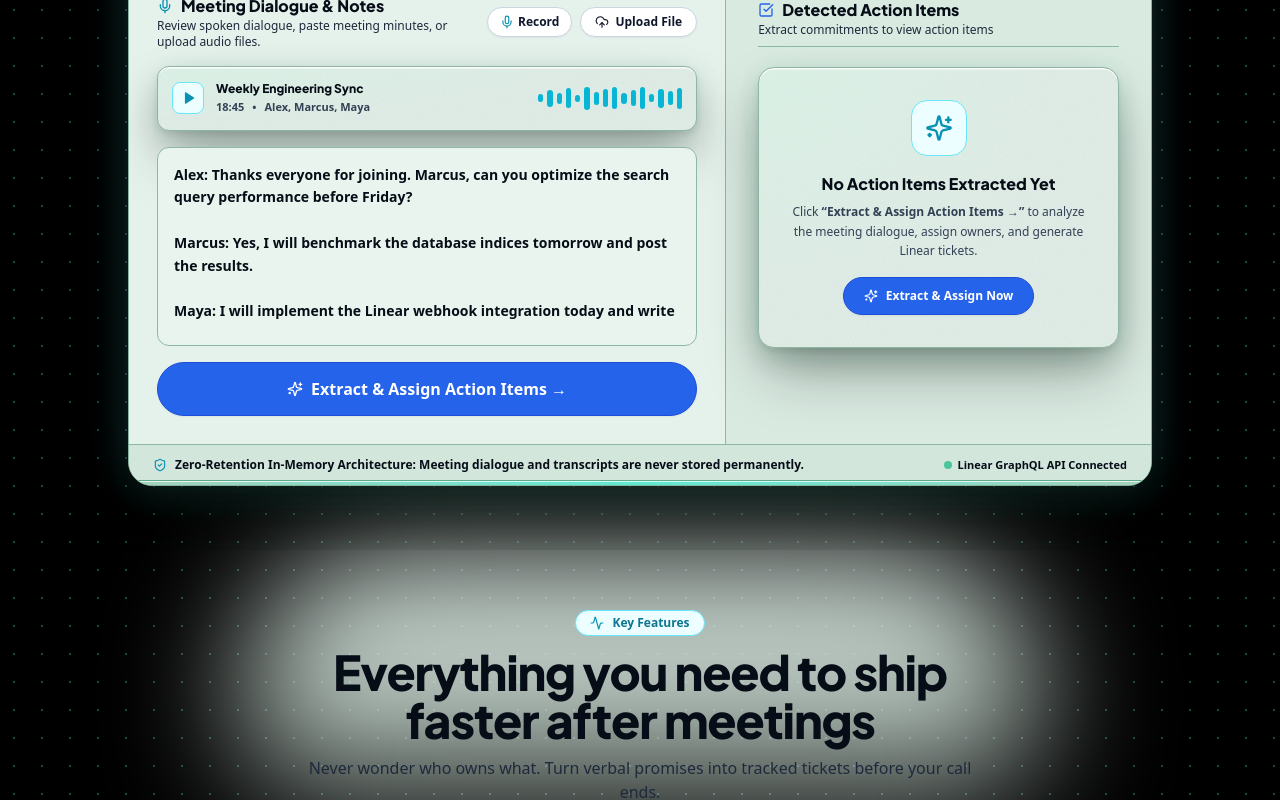
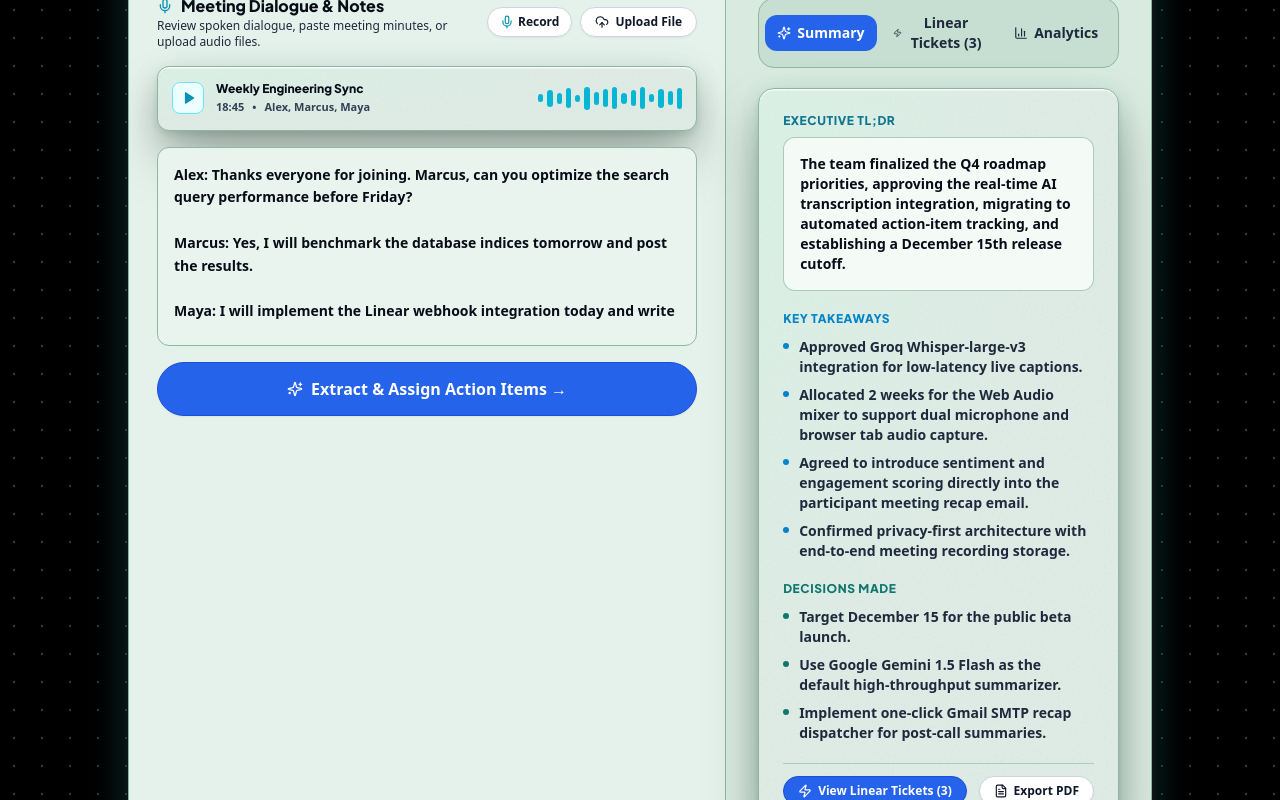
Before and after one commit to TANISHQDAS/Meethub, a Next.js app: page / in a window 1280 px wide. Shown: the part 900-1700 px from the top of the page. Built offline with nearby package versions, Linux system fonts and the light colour scheme.

Commit message:
feat: remove Workspace references and add tabbed right pipeline panel with Summary, Linear Tickets, and Analytics

```diff
--- a/src/app/page.tsx
+++ b/src/app/page.tsx
@@ -29,11 +29,13 @@ import {
   Trash2,
   Plus,
   Save,
+  BarChart3,
 } from "lucide-react";
 import FluidWaveBackground from "@/components/FluidWaveBackground";
 import BrowserRecorderModal from "@/components/BrowserRecorderModal";
 import EmailRecapModal from "@/components/EmailRecapModal";
 import AskAIModal from "@/components/AskAIModal";
+import SpeakerStats from "@/components/SpeakerStats";
 import { SAMPLE_MEETINGS } from "@/lib/sampleData";
 import { Meeting } from "@/types";
 import { downloadExecutiveAuditPdf } from "@/lib/pdfGenerator";
@@ -356,6 +358,9 @@ export default function MeetHubPage() {
   const [isEmailModalOpen, setIsEmailModalOpen] = useState(false);
   const [isAskModalOpen, setIsAskModalOpen] = useState(false);
 
+  // Tab state for right column in Interactive Pipeline
+  const [activeRightTab, setActiveRightTab] = useState<"summary" | "tickets" | "analytics">("summary");
+
   // Inline task editing state
   const [editingTaskId, setEditingTaskId] = useState<string | null>(null);
   const [editFormData, setEditFormData] = useState<Partial<TaskItem>>({});
@@ -370,15 +375,17 @@ export default function MeetHubPage() {
     sentimentScore: 92,
     engagementScore: 89,
     summary: {
-      tldr: `Executive Sync & Action Plan for ${currentPreset.title}. Key delivery milestones approved and task owners assigned.`,
+      tldr: "The team finalized the Q4 roadmap priorities, approving the real-time AI transcription integration, migrating to automated action-item tracking, and establishing a December 15th release cutoff.",
       keyPoints: [
-        "Team aligned on immediate delivery milestones and technical constraints.",
-        "Commitments identified and synced to Linear issue tracker.",
-        "Verified token encryption across API endpoints and audit readiness.",
+        "Approved Groq Whisper-large-v3 integration for low-latency live captions.",
+        "Allocated 2 weeks for the Web Audio mixer to support dual microphone and browser tab audio capture.",
+        "Agreed to introduce sentiment and engagement scoring directly into the participant meeting recap email.",
+        "Confirmed privacy-first architecture with end-to-end meeting recording storage.",
       ],
       decisions: [
-        "Sprint priority locked and validated.",
-        "Deployment checks automated to reduce verification lag.",
+        "Target December 15 for the public beta launch.",
+        "Use Google Gemini 1.5 Flash as the default high-throughput summarizer.",
+        "Implement one-click Gmail SMTP recap dispatcher for post-call summaries.",
       ],
     },
     chapters: [
@@ -480,6 +487,7 @@ export default function MeetHubPage() {
     } finally {
       setIsExtracting(false);
       setHasExtracted(true);
+      setActiveRightTab("tickets");
       setCurrentStep(2);
     }
   };
@@ -661,9 +669,6 @@ export default function MeetHubPage() {
             <a href="#faq" className="hover:text-[#2563EB] transition-colors">
               FAQ
             </a>
-            <Link href="/dashboard" className="text-[#2563EB] hover:text-[#1D4ED8] transition-colors font-extrabold">
-              Workspace
-            </Link>
           </nav>
 
           <div className="flex items-center gap-2.5">
@@ -733,13 +738,13 @@ export default function MeetHubPage() {
                   <span>Record Meeting</span>
                 </button>
 
-                <Link
-                  href="/dashboard"
+                <a
+                  href="#pipeline"
                   className="btn-secondary-blue px-6 py-3.5 text-sm sm:text-base font-bold flex items-center gap-2"
                 >
                   <SquareCheckBig className="w-4 h-4 text-[#2563EB]" />
-                  <span>Open Workspace</span>
-                </Link>
+                  <span>Explore Pipeline</span>
+                </a>
 
                 <button
                   onClick={() => setIsModalOpen(true)}
@@ -1033,8 +1038,117 @@ export default function MeetHubPage() {
                   </button>
                 </div>
 
-                {/* Right: Detected Action Items & Linear Sync (5 cols) */}
+                {/* Right: Tabbed Pipeline Interface (Summary | Linear Tickets | Analytics) */}
                 <div className="lg:col-span-5 p-6 sm:p-8 bg-[#D9EAE1] space-y-5">
+                  {/* Top Tabs Bar (Summary | Linear Tickets | Analytics) */}
+                  <div className="flex items-center gap-1.5 p-1.5 rounded-2xl bg-[#C6DFD2] border border-[#8DB8A2] shadow-2xs">
+                    <button
+                      type="button"
+                      onClick={() => setActiveRightTab("summary")}
+                      className={`flex-1 py-2 px-2.5 rounded-xl text-xs sm:text-sm font-extrabold flex items-center justify-center gap-1.5 transition-all cursor-pointer ${
+                        activeRightTab === "summary"
+                          ? "bg-[#2563EB] text-white shadow-xs"
+                          : "text-[#1E293B] hover:text-[#060D17] hover:bg-white/40"
+                      }`}
+                    >
+                      <Sparkles className="w-3.5 h-3.5" />
+                      <span>Summary</span>
+                    </button>
+
+                    <button
+                      type="button"
+                      onClick={() => setActiveRightTab("tickets")}
+                      className={`flex-1 py-2 px-2.5 rounded-xl text-xs sm:text-sm font-extrabold flex items-center justify-center gap-1.5 transition-all cursor-pointer ${
+                        activeRightTab === "tickets"
+                          ? "bg-[#2563EB] text-white shadow-xs"
+                          : "text-[#1E293B] hover:text-[#060D17] hover:bg-white/40"
+                      }`}
+                    >
+                      <Zap className="w-3.5 h-3.5" />
+                      <span>Linear Tickets ({tasks.length})</span>
+                    </button>
+
+                    <button
+                      type="button"
+                      onClick={() => setActiveRightTab("analytics")}
+                      className={`flex-1 py-2 px-2.5 rounded-xl text-xs sm:text-sm font-extrabold flex items-center justify-center gap-1.5 transition-all cursor-pointer ${
+                        activeRightTab === "analytics"
+                          ? "bg-[#2563EB] text-white shadow-xs"
+                          : "text-[#1E293B] hover:text-[#060D17] hover:bg-white/40"
+                      }`}
+                    >
+                      <BarChart3 className="w-3.5 h-3.5" />
+                      <span>Analytics</span>
+                    </button>
+                  </div>
+
+                  {/* Tab 1: Executive Summary */}
+                  {activeRightTab === "summary" && (
+                    <div className="arsak-card rounded-2xl p-6 bg-[#E2EFE8] border border-[#8DB8A2] space-y-5 shadow-xs">
+                      {/* EXECUTIVE TL;DR */}
+                      <div className="space-y-2">
+                        <h4 className="text-xs font-black tracking-wider uppercase text-[#0E7490] font-display">
+                          EXECUTIVE TL;DR
+                        </h4>
+                        <div className="rounded-xl p-4 bg-[#F4FAF6] border border-[#8DB8A2]/70 text-xs sm:text-sm font-semibold text-[#060D17] leading-relaxed shadow-2xs">
+                          {currentMeetingObj.summary.tldr}
+                        </div>
+                      </div>
+
+                      {/* KEY TAKEAWAYS */}
+                      <div className="space-y-2.5">
+                        <h4 className="text-xs font-black tracking-wider uppercase text-[#0284C7] font-display">
+                          KEY TAKEAWAYS
+                        </h4>
+                        <ul className="space-y-2">
+                          {currentMeetingObj.summary.keyPoints.map((point, idx) => (
+                            <li key={idx} className="flex items-start gap-2.5 text-xs sm:text-sm font-semibold text-[#1E293B] leading-snug">
+                              <span className="w-1.5 h-1.5 rounded-full bg-[#0284C7] mt-1.5 shrink-0" />
+                              <span>{point}</span>
+                            </li>
+                          ))}
+                        </ul>
+                      </div>
+
+                      {/* DECISIONS MADE */}
+                      <div className="space-y-2.5">
+                        <h4 className="text-xs font-black tracking-wider uppercase text-[#0F766E] font-display">
+                          DECISIONS MADE
+                        </h4>
+                        <ul className="space-y-2">
+                          {currentMeetingObj.summary.decisions.map((decision, idx) => (
+                            <li key={idx} className="flex items-start gap-2.5 text-xs sm:text-sm font-semibold text-[#1E293B] leading-snug">
+                              <span className="w-1.5 h-1.5 rounded-full bg-[#0F766E] mt-1.5 shrink-0" />
+                              <span>{decision}</span>
+                            </li>
+                          ))}
+                        </ul>
+                      </div>
+
+                      <div className="pt-3 flex items-center justify-between border-t border-[#8DB8A2]/60">
+                        <button
+                          type="button"
+                          onClick={() => setActiveRightTab("tickets")}
+                          className="btn-blue px-3.5 py-1.5 text-xs font-bold inline-flex items-center gap-1.5"
+                        >
+                          <Zap className="w-3.5 h-3.5" />
+                          <span>View Linear Tickets ({tasks.length})</span>
+                        </button>
+                        <button
+                          type="button"
+                          onClick={handleExportPdf}
+                          className="btn-secondary-blue px-3.5 py-1.5 text-xs font-bold inline-flex items-center gap-1.5"
+                        >
+                          <FileText className="w-3.5 h-3.5 text-current" />
+                          <span>Export PDF</span>
+                        </button>
+                      </div>
+                    </div>
+                  )}
+
+                  {/* Tab 2: Linear Tickets */}
+                  {activeRightTab === "tickets" && (
+                    <div className="space-y-4">
                       <div className="flex items-center justify-between pb-2 border-b border-[#8DB8A2]">
                         <div>
                           <h3 className="font-extrabold text-base text-[#060D17] flex items-center gap-2 font-display">
@@ -1330,6 +1444,19 @@ export default function MeetHubPage() {
                         </>
                       )}
                     </div>
+                  )}
+
+                  {/* Tab 3: Speaker Analytics */}
+                  {activeRightTab === "analytics" && (
+                    <div className="arsak-card rounded-2xl p-5 bg-[#E2EFE8] border border-[#8DB8A2] shadow-xs">
+                      <SpeakerStats
+                        speakers={currentMeetingObj.speakers}
+                        sentimentScore={currentMeetingObj.sentimentScore}
+                        engagementScore={currentMeetingObj.engagementScore}
+                      />
+                    </div>
+                  )}
+                </div>
               </div>
 
               {/* Bottom Stage Banner */}
@@ -1655,7 +1782,7 @@ export default function MeetHubPage() {
                   }}
                   className="btn-blue px-6 py-2.5 rounded-xl text-xs font-bold"
                 >
-                  Return to Dashboard
+                  Close
                 </button>
               </div>
             ) : (
--- a/src/components/Footer.tsx
+++ b/src/components/Footer.tsx
@@ -29,9 +29,6 @@ export default function Footer() {
             <a href="/#workflow" className="hover:text-[#22D3EE] transition-colors">
               Workflow
             </a>
-            <Link href="/dashboard" className="text-[#38BDF8] hover:text-[#22D3EE] transition-colors font-bold">
-              Workspace Dashboard
-            </Link>
             <Link href="/meeting/meet-q4-product-sync" className="text-emerald-400 hover:text-emerald-300 transition-colors font-bold">
               Audio Sync Demo
             </Link>
--- a/src/components/Navbar.tsx
+++ b/src/components/Navbar.tsx
@@ -43,9 +43,6 @@ export default function Navbar({ onOpenRecorder }: NavbarProps) {
           <a href="/#faq" className="hover:text-[#22D3EE] transition-colors">
             FAQ
           </a>
-          <Link href="/dashboard" className="text-[#38BDF8] hover:text-[#22D3EE] transition-colors">
-            Workspace
-          </Link>
         </nav>
 
         {/* Action Buttons */}
```
Lines whose indentation alone changed are shown as unchanged.
